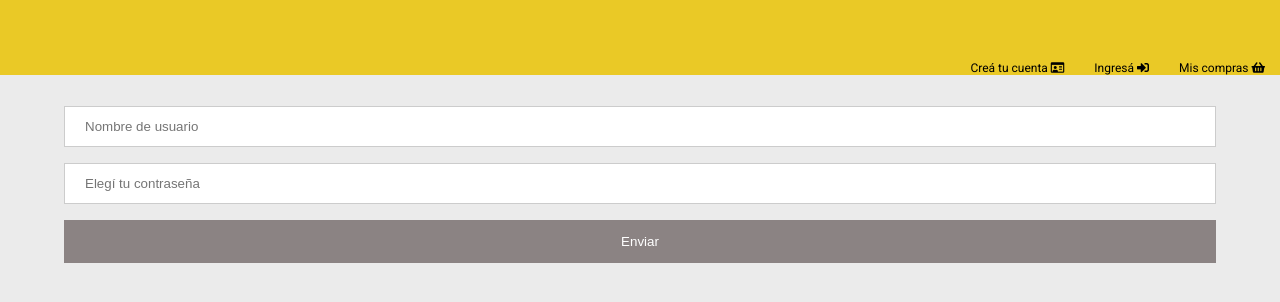
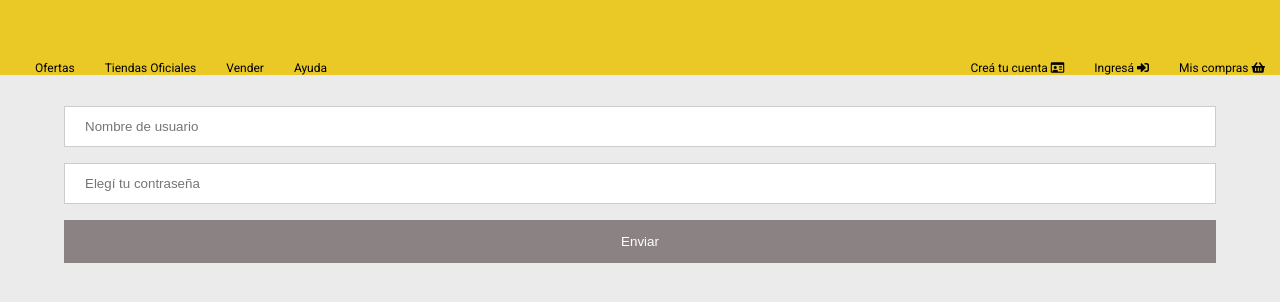
Before and after one commit to felipe1120gomez/MercadoLiebre, a website: page views/login.html in a window 1280 px wide. Shown: the part 176-478 px from the top of the page. Drawn offline with Linux system fonts and the light colour scheme; files that its build step writes are made by us from their sources; files whose address does not match are found by name.

Commit message:
Remove changes

```diff
--- a/views/login.html
+++ b/views/login.html
@@ -22,10 +22,10 @@
             </div>
             <nav>
                 <ul>
-                    <!-- <li><a href="#">Ofertas</a></li>
+                    <li><a href="#">Ofertas</a></li>
                     <li><a href="#">Tiendas Oficiales</a></li>
                     <li><a href="#">Vender</a></li>
-                    <li><a href="#">Ayuda</a></li> -->
+                    <li><a href="#">Ayuda</a></li>
                 </ul>
                 <ul>
                     <li><a href="/register">Creá tu cuenta <i class="far fa-id-card"></i></a></li>
```
